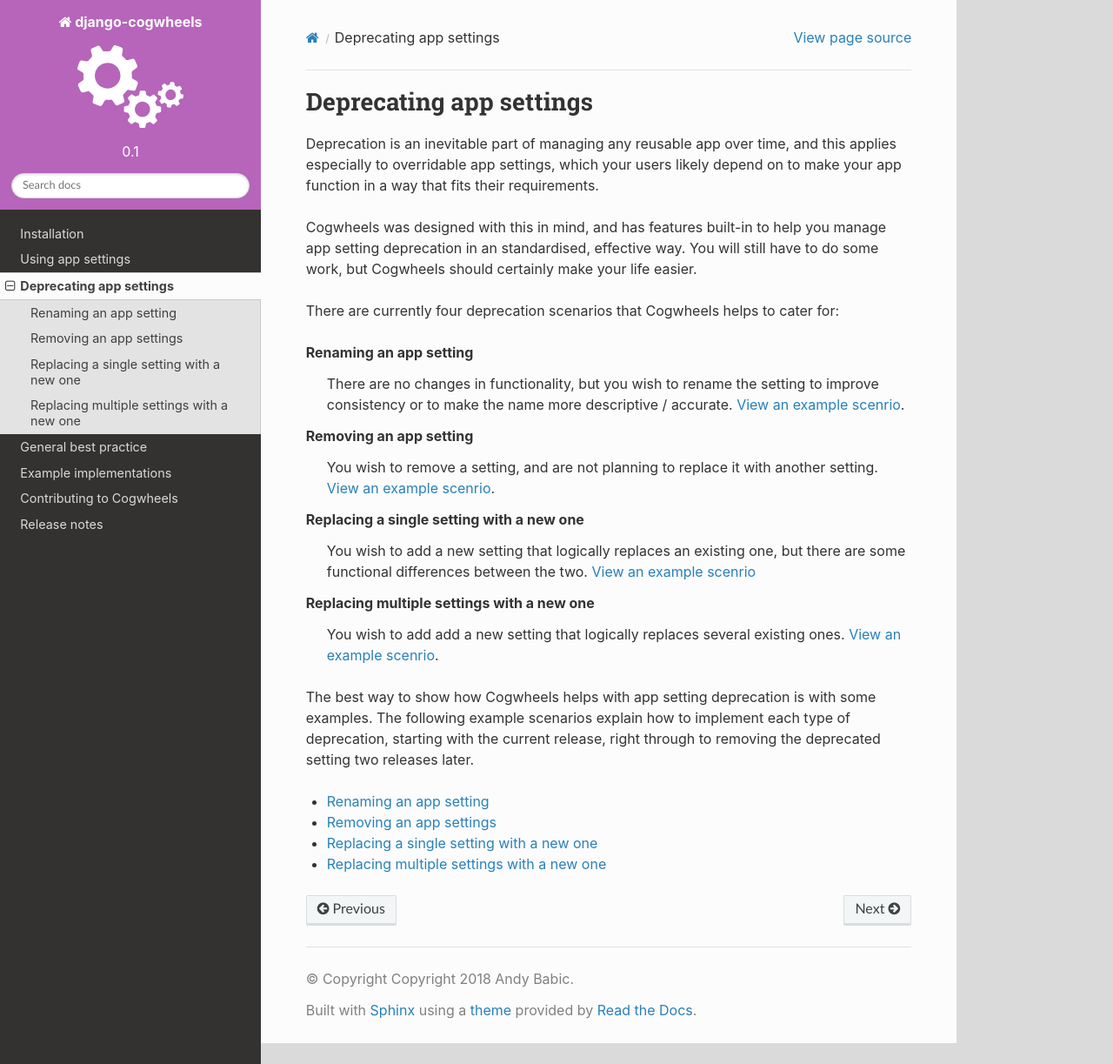
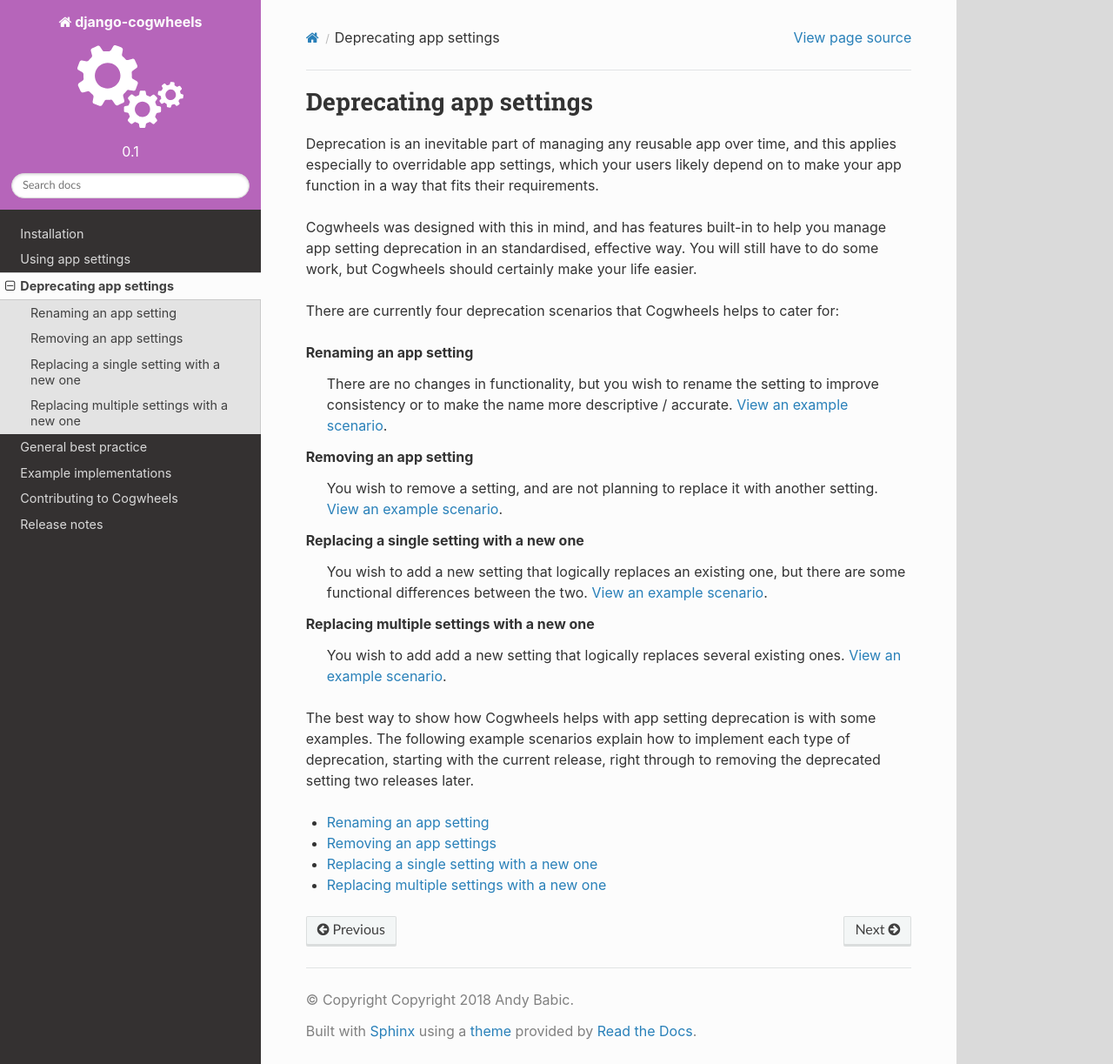
Before and after one commit to ababic/django-cogwheels, a Sphinx documentation site: the page built from docs/source/deprecation/index.rst, in a window 1280 px wide and 1223 px high. Shown: the whole window at 87% size. Built offline with Sphinx 7.4.7 and the Read the Docs theme 2.0.0, drawn with Linux system fonts in a browser that asks for light colours.

Commit message:
Fix more typos

```diff
--- a/docs/source/deprecation/index.rst
+++ b/docs/source/deprecation/index.rst
@@ -9,16 +9,16 @@
 There are currently four deprecation scenarios that Cogwheels helps to cater for:
 
 Renaming an app setting
-    There are no changes in functionality, but you wish to rename the setting to improve consistency or to make the name more descriptive / accurate. :doc:`View an example scenrio <rename>`.
+    There are no changes in functionality, but you wish to rename the setting to improve consistency or to make the name more descriptive / accurate. :doc:`View an example scenario <rename>`.
 
 Removing an app setting
-    You wish to remove a setting, and are not planning to replace it with another setting. :doc:`View an example scenrio <remove>`.
+    You wish to remove a setting, and are not planning to replace it with another setting. :doc:`View an example scenario <remove>`.
 
 Replacing a single setting with a new one
-    You wish to add a new setting that logically replaces an existing one, but there are some functional differences between the two. :doc:`View an example scenrio <replace-single>`
+    You wish to add a new setting that logically replaces an existing one, but there are some functional differences between the two. :doc:`View an example scenario <replace-single>`.
 
 Replacing multiple settings with a new one
-    You wish to add add a new setting that logically replaces several existing ones. :doc:`View an example scenrio <replace-multiple>`.
+    You wish to add add a new setting that logically replaces several existing ones. :doc:`View an example scenario <replace-multiple>`.
 
 
 The best way to show how Cogwheels helps with app setting deprecation is with some examples. The following example scenarios explain how to implement each type of deprecation, starting with the current release, right through to removing the deprecated setting two releases later.
```
